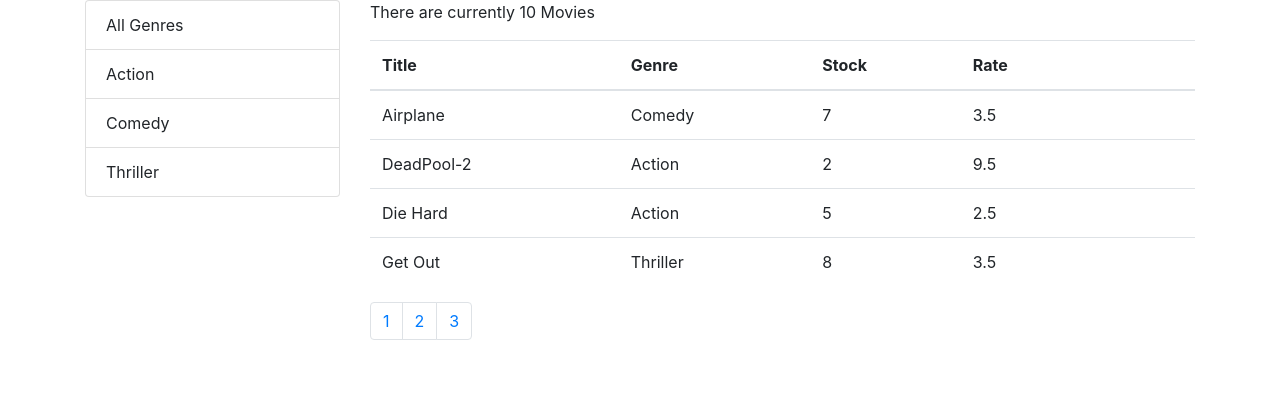
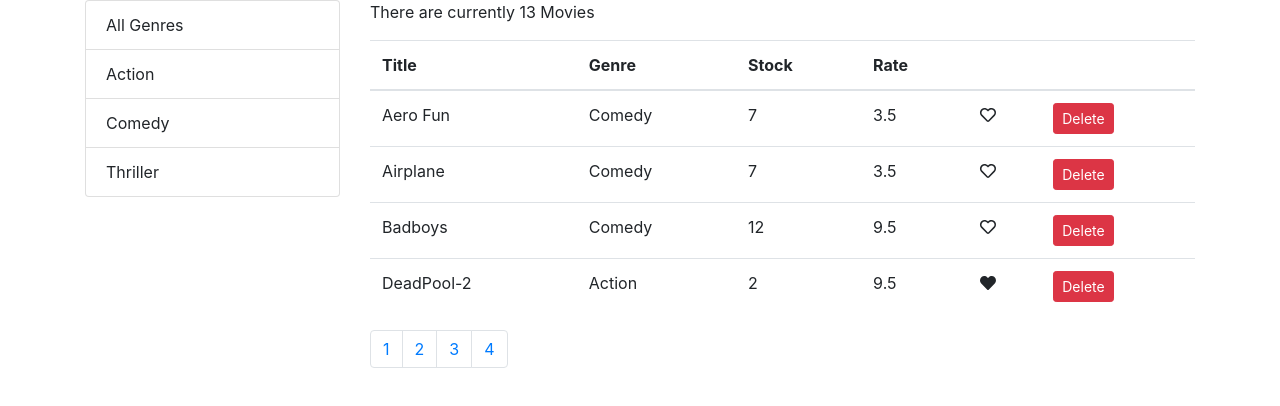
Before and after one commit to sherpaurgen/MovieLibrary, a React (Create React App) app: page / in a window 1280 px wide. Shown: the top 406 px of the page. Built offline with nearby package versions, Linux system fonts and the light colour scheme.

Commit message:
movietable body render cell

```diff
--- a/src/common/TableBody.jsx
+++ b/src/common/TableBody.jsx
@@ -3,6 +3,10 @@
 import _ from "lodash";
 
 export default class TableBody extends Component {
+  renderCell = (item, column) => {
+    if (column.content) return column.content(item);
+    return _.get(item, column.path);
+  };
   render() {
     const { data, columns } = this.props;
     return (
@@ -10,7 +14,7 @@
         {data.map((item) => (
           <tr>
             {columns.map((column) => (
-              <td>{_.get(item, column.path)}</td>
+              <td>{this.renderCell(item, column)}</td>
             ))}
           </tr>
         ))}
@@ -18,3 +22,22 @@
     );
   }
 }
+////
+// data item is below
+// {
+//   _id: "5b21ca3eebkjsdf099",
+//   title: "Aero Fun",
+//   genre: { _id: "5b21ca3eeb7f6fbccd471814", name: "Comedy" },
+//   numberInStock: 7,
+//   dailyRentalRate: 3.5,
+// },
+// columns ma yo cha [
+//   { path: "title", label: "Title" },
+//   { path: "genre.name", label: "Genre" },
+//   { path: "numberInStock", label: "Stock" },
+//   { path: "dailyRentalRate", label: "Rate" }, ....]
+//  check https://lodash.com/docs/#get
+// var object = { 'a': [{ 'b': { 'c': 3,'vv':[9,8,7] } }] };
+//
+// _.get(object, 'a[0].b.vv[1]');
+// gives => 8
--- a/src/common/listGroup.jsx
+++ b/src/common/listGroup.jsx
@@ -8,7 +8,6 @@
     selectedItem,
     onItemSelect,
   } = props;
-  console.log("xxxxx", items);
 
   return (
     <ul className="list-group">
--- a/src/components/movies.jsx
+++ b/src/components/movies.jsx
@@ -50,7 +50,7 @@
       sortedColumn,
       movies: allMovies,
     } = this.state;
-
+    // above movies is renamed as allMovies where empty arrary in STATE is replaced by componentDidMount() function
     const filteredmovie =
       selectedGenre && selectedGenre._id && selectedGenre.name !== "All Genres"
         ? allMovies.filter((m) => m.genre._id === selectedGenre._id)
@@ -63,7 +63,6 @@
     );
     //sorted array object is paginated and saved to movies variable
     const movies = Paginate(sorted, currentPage, pageSize);
-    console.log("movies>>", movies);
 
     if (count === 0) return <p>There are no movies</p>;
 
--- a/src/components/moviesTable.jsx
+++ b/src/components/moviesTable.jsx
@@ -9,8 +9,23 @@
     { path: "genre.name", label: "Genre" },
     { path: "numberInStock", label: "Stock" },
     { path: "dailyRentalRate", label: "Rate" },
-    { key: "like" },
-    { key: "delete" },
+    {
+      key: "like",
+      content: (movie) => (
+        <Like liked={movie.liked} onClick={() => this.props.onLike(movie)} />
+      ),
+    },
+    {
+      key: "delete",
+      content: (movie) => (
+        <button
+          onClick={() => this.props.onDelete(movie)}
+          className="btn btn-danger btn-sm"
+        >
+          Delete
+        </button>
+      ),
+    },
   ];
   render() {
     const { movies, onDelete, onLike, onSort, sortedColumn } = this.props;
--- a/src/services/fakeMovieService.jsx
+++ b/src/services/fakeMovieService.jsx
@@ -46,6 +46,27 @@
     genre: { _id: "5b21ca3eeb7f6fbccd471814", name: "Comedy" },
     numberInStock: 7,
     dailyRentalRate: 3.5,
+  },
+  {
+    _id: "5b21ca3eebkjsdf099",
+    title: "Aero Fun",
+    genre: { _id: "5b21ca3eeb7f6fbccd471814", name: "Comedy" },
+    numberInStock: 7,
+    dailyRentalRate: 3.5,
+  },
+  {
+    _id: "5b21ca3eeb9kj2lkjlksjdlk",
+    title: "Dont do it!",
+    genre: { _id: "5b21ca3eeb7f6fbccd471814", name: "Comedy" },
+    numberInStock: 2,
+    dailyRentalRate: 5.5,
+  },
+  {
+    _id: "5b21ca3eeb9kj2lmmdkdkdk",
+    title: "Badboys",
+    genre: { _id: "5b21ca3eeb7f6fbccd471814", name: "Comedy" },
+    numberInStock: 12,
+    dailyRentalRate: 9.5,
   },
   {
     _id: "5b21ca3eeb7f6fbccd47181b",
```
Also changed, not shown: src/components/TableHeader.jsx (+24 -0 lines).
